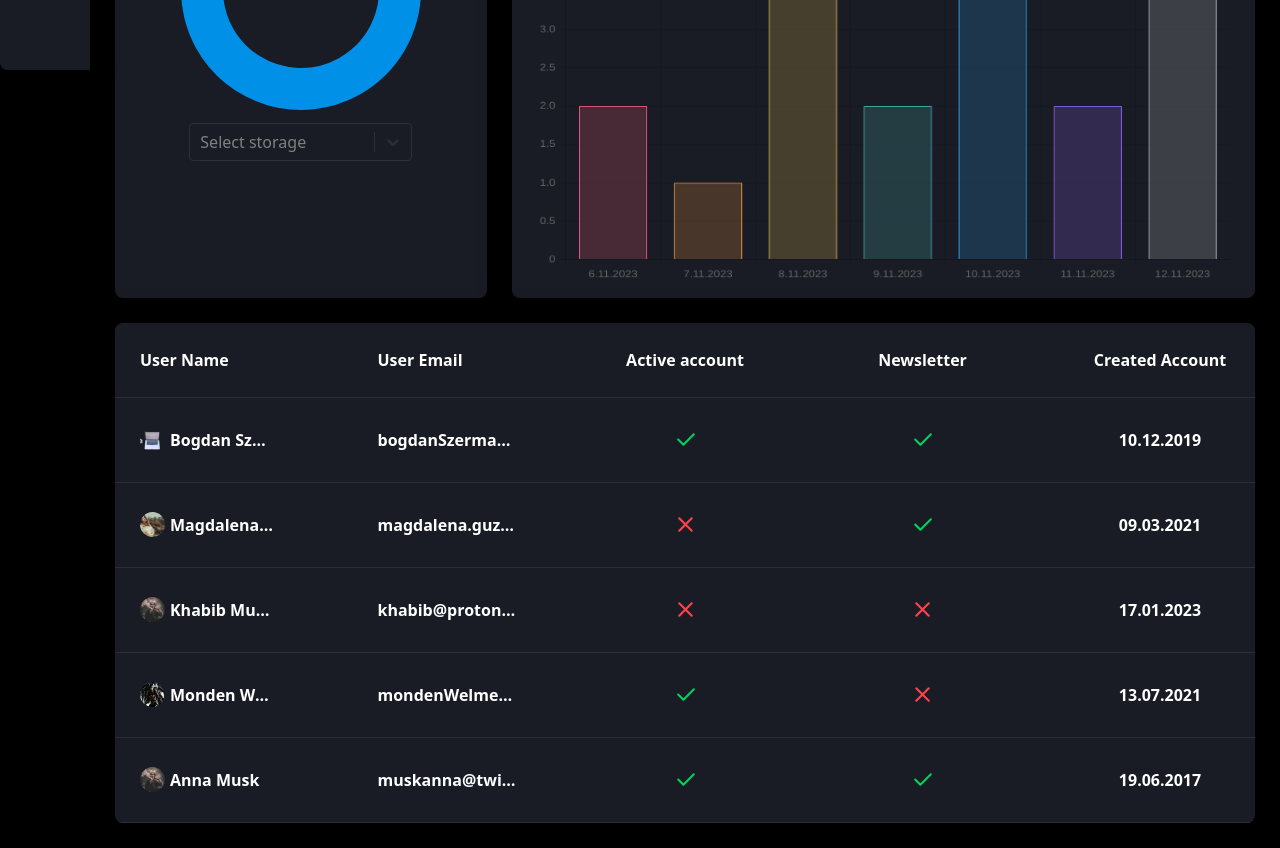
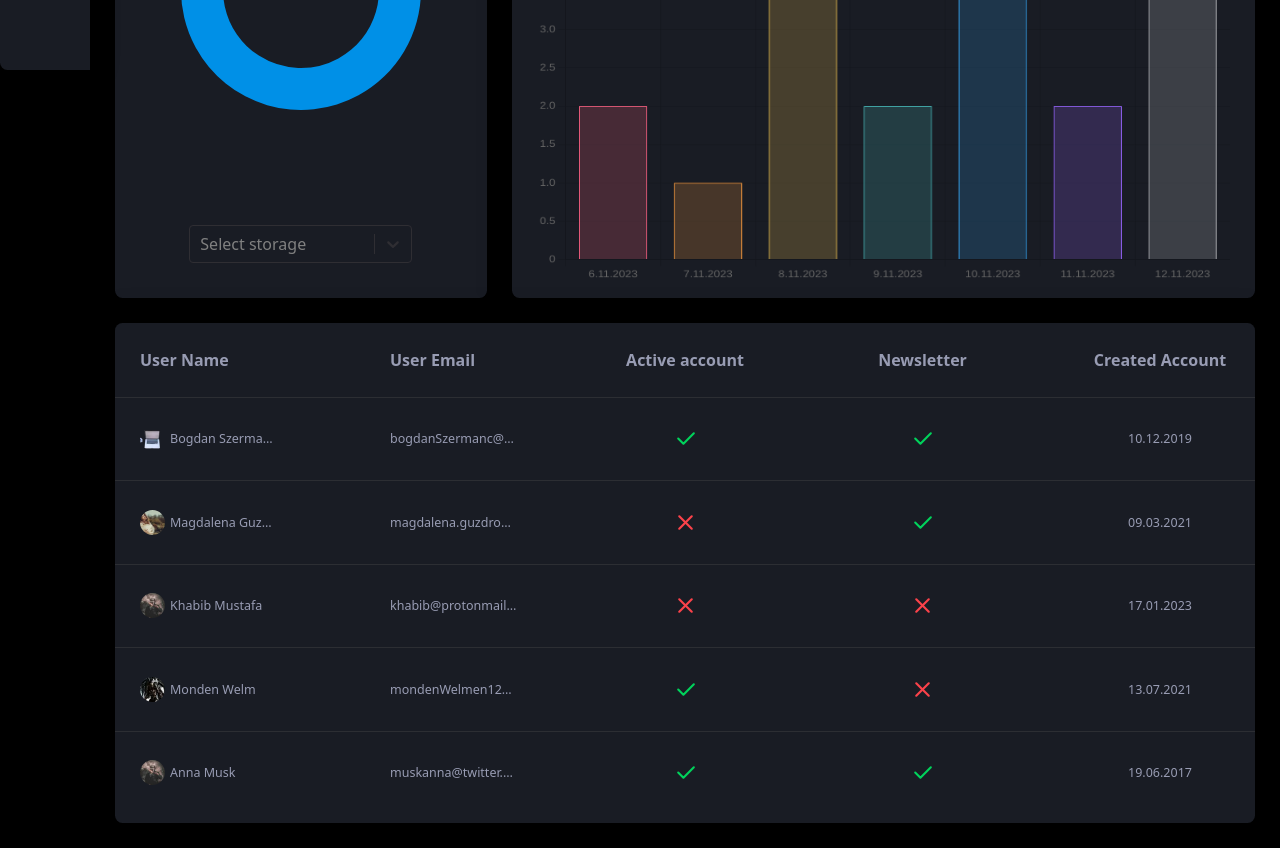
Before and after one commit to hadamalush/pwa-crew-admin-dashboard, a React (Vite) app: page / in a window 1280 px wide. Shown: the part 800-1648 px from the top of the page. Built offline with nearby package versions, Linux system fonts and the light colour scheme.

Commit message:
feat: added styles for scrollbar to UsersList

```diff
--- a/package.json
+++ b/package.json
@@ -37,6 +37,7 @@
     "eslint-plugin-react-hooks": "^4.6.0",
     "eslint-plugin-react-refresh": "^0.4.3",
     "postcss": "^8.4.31",
+    "tailwind-scrollbar": "^3.0.5",
     "tailwindcss": "^3.3.5",
     "typescript": "^5.0.2",
     "vite": "^4.4.5"
--- a/src/components/UI/SelectSingle.tsx
+++ b/src/components/UI/SelectSingle.tsx
@@ -12,14 +12,16 @@ const SelectSingle = ({ className, ...props }: SelectSingleProps) => {
     <Select
       {...props}
       placeholder="Select storage"
+      menuPortalTarget={document.body}
       styles={{
         control: (base, state) => {
+          console.log(state);
           state.theme.colors = {
             ...state.theme.colors,
             primary: theme === "dark" ? "#2a2d3a" : "#e2e8f0", //option hover
             primary25: theme === "dark" ? "#0f1015" : "#cbd5e1", //option hover & focus
             primary50: theme === "dark" ? "#0f1015" : "#cbd5e1", //option hover & !focus
-            neutral0: theme === "dark" ? "white" : "black", // option font color
+            neutral0: theme === "dark" ? "#ffffff" : "#000000", // option font color
             neutral20: theme === "dark" ? "#2f2e33" : "#c9c9c980", // border input
             neutral30: theme === "dark" ? "#c9c9c980" : "#cac7c7", //border hover input
             neutral40: theme === "dark" ? "#c9c9c980" : "#2f2e33", // indicator hover
@@ -30,13 +32,13 @@ const SelectSingle = ({ className, ...props }: SelectSingleProps) => {
 
           return {
             ...base,
-            backgroundColor: `${theme === "dark" && "primaryColor"}`,
+            backgroundColor: `${theme === "dark" && "#191c24"}`,
           };
         },
         option: (state) => ({ ...state, cursor: "pointer" }),
         menu: (base) => ({
           ...base,
-          backgroundColor: `${theme === "dark" && "primaryColor"}`,
+          backgroundColor: `${theme === "dark" ? "#191c24" : "#ffffff"}`,
           color: `${theme === "dark" ? "white" : "black"}`,
           cursor: "pointer",
         }),
--- a/src/components/transitions/Cards/CardStorage.tsx
+++ b/src/components/transitions/Cards/CardStorage.tsx
@@ -55,7 +55,7 @@ const CardStorage = ({ dataStorage, className, ...props }: CardStorageProps) =>
       as="div"
       variant="default"
       className={cn(
-        "w-full h-160 flex flex-col justify-start dark:text-white text-black",
+        "w-full h-160 flex flex-col justify-start dark:text-white text-black ",
         className
       )}
       {...props}
@@ -72,7 +72,7 @@ const CardStorage = ({ dataStorage, className, ...props }: CardStorageProps) =>
       <SelectSingle
         options={optionsSelect}
         onChange={changeSelectHandler}
-        className="md:w-3/5 xlg:w-2/5  "
+        className="md:w-3/5 xlg:w-2/5  mt-auto mb-14"
       />
     </Container>
   );
--- a/src/components/transitions/Users/UsersItem.tsx
+++ b/src/components/transitions/Users/UsersItem.tsx
@@ -1,3 +1,4 @@
+import { cn } from "../../../util/utils";
 import Icon from "../../UI/Icons/Icon";
 import Avatar from "../Avatar";
 import { type ComponentPropsWithoutRef } from "react";
@@ -9,7 +10,7 @@ type UserItemProps = {
   accountActive: boolean;
   newsletter: boolean;
   createdAccount: string;
-} & ComponentPropsWithoutRef<"li">;
+} & ComponentPropsWithoutRef<"ul">;
 
 const UsersItem = ({
   name,
@@ -18,20 +19,27 @@ const UsersItem = ({
   accountActive,
   newsletter,
   createdAccount,
+  className,
   ...props
 }: UserItemProps) => {
   const avatarImg = avatarSrc ? avatarSrc : "/anonymous.webp";
 
   return (
-    <li {...props}>
-      <ul className="flex w-full mx-auto font-semibold justify-between text-black dark:text-white px-10 border-pLight dark:border-borderPrimary border-b py-10">
+    <li>
+      <ul
+        {...props}
+        className={cn(
+          "flex w-full mx-auto text-xl xlg:text-2xl justify-between text-black dark:text-textPrimary px-10 border-pLight dark:border-borderPrimary border-b py-11",
+          className
+        )}
+      >
         <li className="w-56 flex items-center">
           <Avatar src={avatarImg} size="s2" />
           <p className="inline p-2 overflow-hidden text-ellipsis whitespace-nowrap max-w-125">
             {name}
           </p>
         </li>
-        <li className="w-56 flex items-center ">
+        <li className="w-56 flex items-center pl-5">
           <p className="overflow-hidden text-ellipsis whitespace-nowrap">{email}</p>
         </li>
         <li className="w-56 flex items-center justify-center">
--- a/src/components/transitions/Users/UsersList.tsx
+++ b/src/components/transitions/Users/UsersList.tsx
@@ -7,11 +7,11 @@ const UsersList: FC<ComponentPropsWithoutRef<"ul">> = () => {
   return (
     <ul className="min-w-max">
       <li>
-        <ul className="flex w-full  mt-10 mx-auto font-semibold justify-between text-black dark:text-white px-10 border-pLight dark:border-borderPrimary border-b pb-10 ">
+        <ul className="flex w-full  mt-10 mx-auto font-semibold justify-between text-black dark:text-textPrimary px-10 border-pLight dark:border-borderPrimary border-b pb-10 ">
           <li className="w-56">
             <Heading as="h4">User Name</Heading>
           </li>
-          <li className="w-56">
+          <li className="w-56 pl-5">
             <Heading as="h4">User Email</Heading>
           </li>
           <li className="w-56  text-center">
@@ -26,9 +26,9 @@ const UsersList: FC<ComponentPropsWithoutRef<"ul">> = () => {
         </ul>
       </li>
 
-      {DUMMY_USERS.map((user) => (
-        <UsersItem {...user} />
-      ))}
+      {DUMMY_USERS.map((user, index) => {
+        return <UsersItem {...user} className={`${index === 4 && "border-none"}`} />;
+      })}
     </ul>
   );
 };
--- a/src/pages/DashboardPage.tsx
+++ b/src/pages/DashboardPage.tsx
@@ -49,7 +49,10 @@ const DashBoardPage = () => {
         <Container
           as="section"
           variant="default"
-          className="w-full h-160 block overflow-x-auto overflow-y-hidden"
+          className="w-full h-160 block overflow-x-auto overflow-y-hidden dark:scrollbar-track-primary scrollbar-thin dark:scrollbar-thumb-borderPrimary
+          scrollbar-thumb-slate-200
+          scrollbar-thumb-rounded-3xl
+          scrollbar-track-rounded-full scrollbar-track"
         >
           <UsersList />
         </Container>
--- a/src/styles/colors.ts
+++ b/src/styles/colors.ts
@@ -1,5 +1,5 @@
 export default {
-  textPrimary: "#6c7293",
+  textPrimary: "#989cb3",
   borderPrimary: "#2c2e33",
 
   primary: "#191c24",
--- a/tailwind.config.js
+++ b/tailwind.config.js
@@ -1,5 +1,6 @@
 /** @type {import('tailwindcss').Config} */
 import colors from "./src/styles/colors";
+import scrollbar from "tailwind-scrollbar";
 
 export default {
   content: ["./src/**/*.{js,jsx,ts,tsx}"],
@@ -49,5 +50,5 @@ export default {
       xxl: "2300px",
     },
   },
-  plugins: [],
+  plugins: [scrollbar({ nocompatible: true })],
 };
```
Also changed, not shown: .eslintrc.cjs, 1 other file (tests, documents, lock files or other folders).
